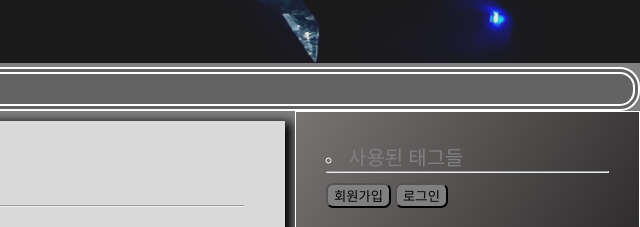
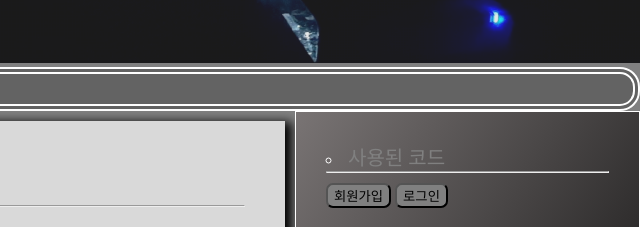
Before and after one commit to Yun-Jeong-Mok/yunjeongmok.github.io, a plain HTML site: page index.html in a window 1280 px wide. Shown: the part 816-1043 px from the top of the page, 640-1280 px from the left. Drawn offline with Linux system fonts and the light colour scheme; a web font is replaced by a local one.

Commit message:
Update index.html

```diff
--- a/index.html
+++ b/index.html
@@ -62,7 +62,7 @@
         </section>
         <aside>
             <ul>
-                <li><a href="tag.html">사용된 태그들</a></li>
+                <li><a href="tag.html">사용된 코드</a></li>
                 <hr>
                 <input type="button" onclick="window.open('signup.html')" value="회원가입">
                 <input type="button" onclick="window.open('login.html')" value="로그인">
```
